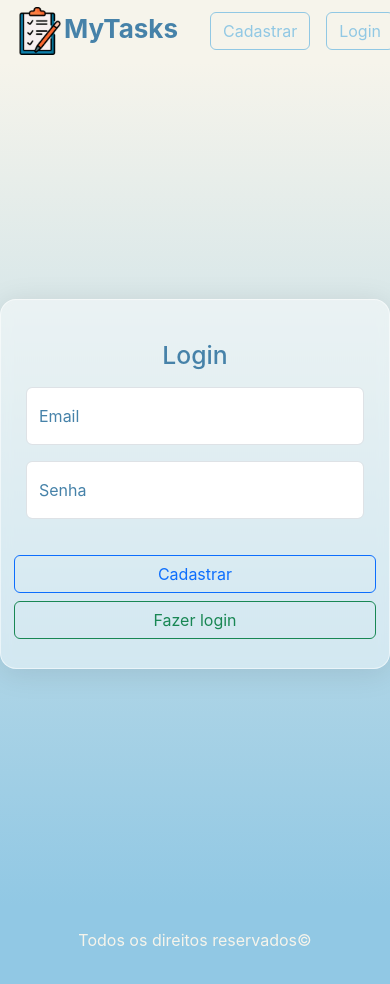
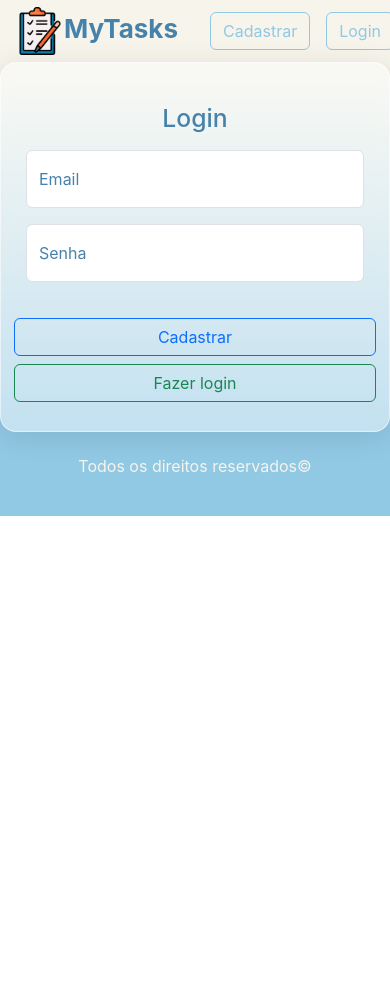
Before and after one commit to GustavoDelonzek/Atividade-Firebase, a React (Create React App) app: page /login in a window 390 px wide. Shown: the top 984 px of the page. After the commit the page ends 844 px from the top, so only its background shows below. Built offline with nearby package versions, Linux system fonts and the light colour scheme; no server answers.

Commit message:
Ajuste login

```diff
--- a/src/pages/Login/style.css
+++ b/src/pages/Login/style.css
@@ -18,12 +18,18 @@
     padding: 25px;
 }
 @media(max-width: 600px){
+    .main-login{
+        min-height: 100%;
+    }
     .container-login{
         max-width: 100vw;
         min-height: 100%;
     }
 }
 @media (max-width: 860px){
+    .main-login{
+        min-height: 100%;
+    }
     .container-login{
         max-width: 100vw;
         min-height: 100%;
```
